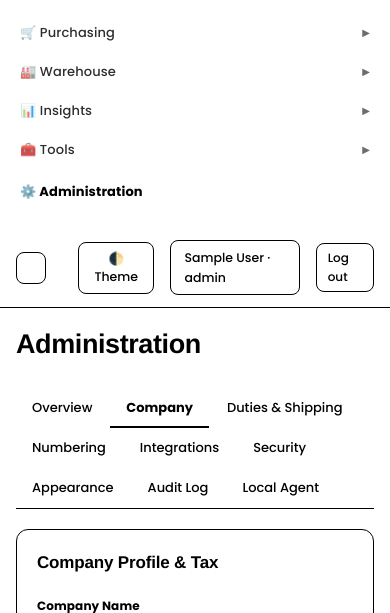
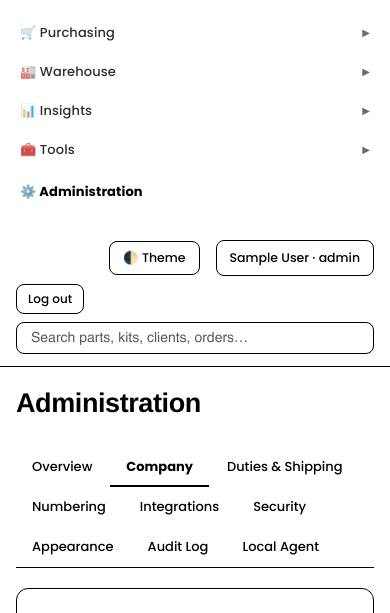
Before and after one commit to lawlessbaron/MintMotiveOps, a Flask app: page /admin/company in a window 390 px wide. Shown: the part 368-981 px from the top of the page. Run offline with Flask 3, Linux system fonts and the light colour scheme; the visitor is signed in with stand-in values (Sample User, id 1); data that the repository does not hold is empty; some libraries are stand-ins or nearby versions.

Commit message:
Fix search box collapsing to near-zero width on mobile topbar
The topbar (search + Theme + user chip + Log out) never wrapped, so on
narrow phone screens the fixed-width buttons squeezed the search input
down to a few pixels, making typed text look like it was stacking. Let
the topbar wrap and give the search form its own full-width row below
the buttons under the existing 900px breakpoint.

Co-Authored-By: Claude Sonnet 5 <noreply@anthropic.com>
Claude-Session: https://claude.ai/code/session_017hjN2B8LQt3eCj2UFKfQSg

```diff
--- a/app/static/css/app.css
+++ b/app/static/css/app.css
@@ -248,5 +248,6 @@ textarea { min-height: 70px; }
   .app-shell { flex-direction: column; }
   .sidebar { width: 100%; }
   .content { padding: var(--sp-4); }
-  .topbar { padding: var(--sp-3) var(--sp-4); }
+  .topbar { padding: var(--sp-3) var(--sp-4); flex-wrap: wrap; row-gap: var(--sp-2); }
+  .topbar form.search { order: 10; flex: 1 1 100%; max-width: none; }
 }
```
